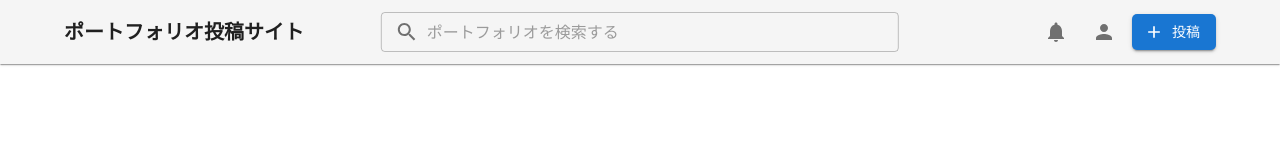
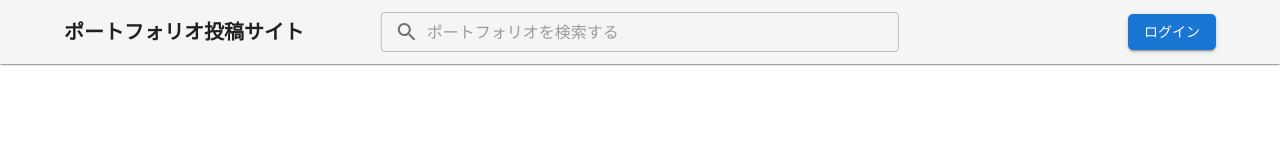
Before and after one commit to Amattodev/Portfolio_project, a React (Create React App) app in the folder frontend/: page /profile in a window 1280 px wide. Before the commit this address had no page. Shown: the top 160 px of the page. Built offline with nearby package versions, Linux system fonts and the light colour scheme.

Commit message:
モーダル機能実装

```diff
--- /dev/null
+++ b/frontend/src/components/LoginModal.js
@@ -0,0 +1,30 @@
+import { Modal, Box, Typography, TextField, Button } from '@mui/material';
+function LoginModal({ open, onClose }) {
+    const modalStyle = {
+        position: 'absolute',
+        top: '50%',
+        left: '50%',
+        transform: 'translate(-50%, -50%)',
+        width: 400,
+        backgroundColor: 'background.paper',
+        boxShadow: 24,
+        p: 4,
+        borderRadius: 2,
+    }
+
+    return (
+        <Modal
+            open={open}
+            onClose={onClose}
+            aria-labelledby="modal-modal-title"
+        >
+            <Box sx={modalStyle}>
+                <Typography id="modal-modal-title" >ログイン</Typography>
+                <Button>Googleでログイン</Button>
+            </Box>
+        </Modal>
+    )
+
+}
+
+export default LoginModal;
--- a/frontend/src/layout/Header.js
+++ b/frontend/src/layout/Header.js
@@ -3,8 +3,20 @@ import AddIcon from '@mui/icons-material/Add';
 import NotificationsIcon from '@mui/icons-material/Notifications';
 import PersonIcon from '@mui/icons-material/Person';
 import SearchIcon from '@mui/icons-material/Search';
+import { useState } from 'react';
+import LoginModal from '../components/LoginModal';
+function Header () {
+    const [isLoggedIn, setIsLoggedIn] = useState(false);
+    const [openLoginModal, setOpenLoginModal] = useState(false);
 
-function Header () {
+    const handleLoginClick = () => {
+        setOpenLoginModal(true);
+    };
+
+    const handleCloseModal = () => {
+        setOpenLoginModal(false);
+    };
+
     return (
         <AppBar position="static" color= "default" elevation={1}>
             <Container maxWidth="lg">
@@ -44,6 +56,8 @@ function Header () {
                         }}
                     />
                     <Box sx={{ display: 'flex', alignItems: 'center', gap: 1 }}>
+                        {isLoggedIn ? (
+                            <>
                                 <IconButton>
                                     <NotificationsIcon fontSize="medium" />
                                 </IconButton>
@@ -57,9 +71,25 @@ function Header () {
                                 >
                                     投稿
                                 </Button>
+                            </>
+                        ) : (
+                            <Button
+                                variant="contained"
+                                onClick={handleLoginClick}
+                                sx={{
+                                    borderRadius: '5px'
+                                }}
+                            >
+                                ログイン
+                            </Button>
+                        )}
                     </Box>
                 </Toolbar>
             </Container>
+            <LoginModal
+                open={openLoginModal}
+                onClose={handleCloseModal}
+            />
         </AppBar>
     )
 }
```
Also changed, not shown: 1 other file (tests, documents, lock files or other folders). Lines whose indentation alone changed are shown as unchanged.
